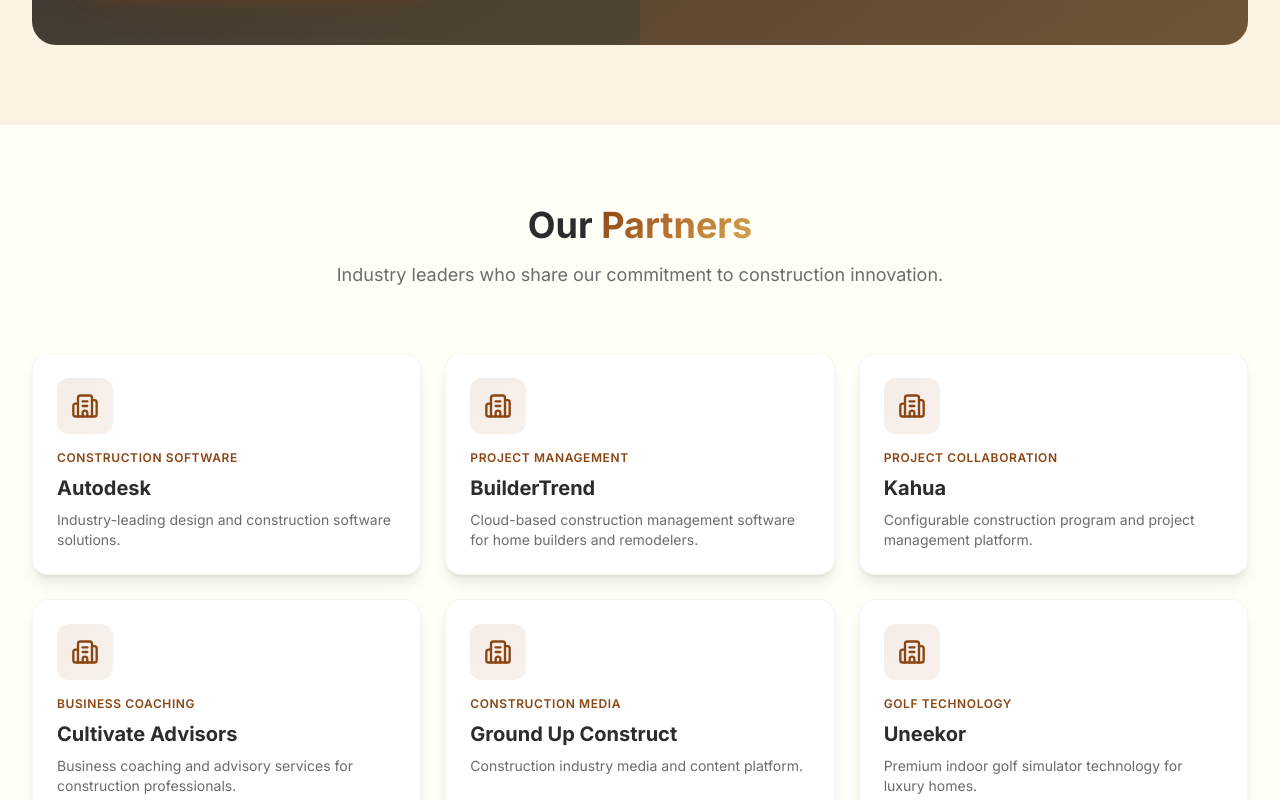
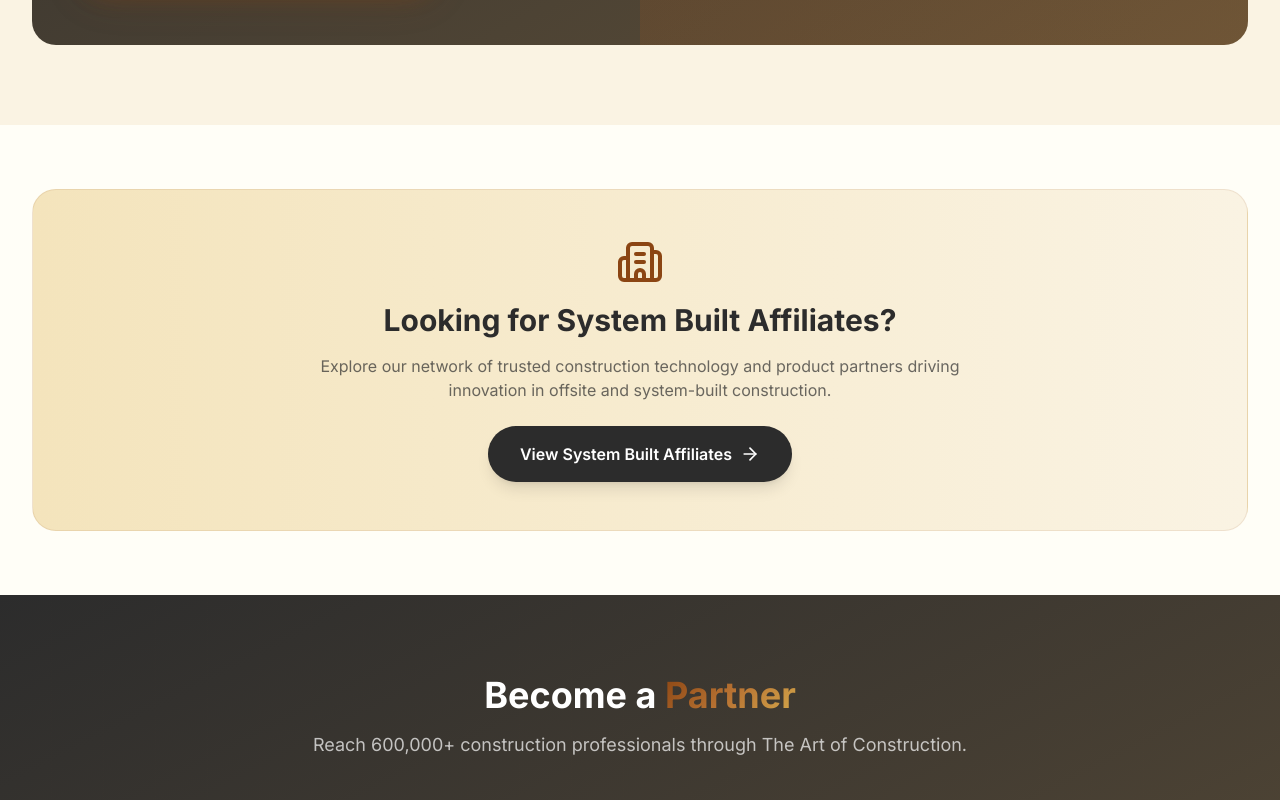
Before and after one commit to HummingAgent/aoc-website, a Next.js app: page /partners in a window 1280 px wide. Shown: the part 1320-2120 px from the top of the page. Built offline with nearby package versions, Linux system fonts and the light colour scheme; a web font is replaced by a local one.

Commit message:
Simplify Partners page - HummingAgent + sponsorship tiers, link to System Built

```diff
--- a/src/app/partners/page.tsx
+++ b/src/app/partners/page.tsx
@@ -33,39 +33,6 @@
   },
   website: "https://hummingagent.ai",
 };
-
-const partners = [
-  {
-    name: "Autodesk",
-    category: "Construction Software",
-    description: "Industry-leading design and construction software solutions.",
-  },
-  {
-    name: "BuilderTrend",
-    category: "Project Management",
-    description: "Cloud-based construction management software for home builders and remodelers.",
-  },
-  {
-    name: "Kahua",
-    category: "Project Collaboration",
-    description: "Configurable construction program and project management platform.",
-  },
-  {
-    name: "Cultivate Advisors",
-    category: "Business Coaching",
-    description: "Business coaching and advisory services for construction professionals.",
-  },
-  {
-    name: "Ground Up Construct",
-    category: "Construction Media",
-    description: "Construction industry media and content platform.",
-  },
-  {
-    name: "Uneekor",
-    category: "Golf Technology",
-    description: "Premium indoor golf simulator technology for luxury homes.",
-  },
-];
 
 const sponsorshipTiers = [
   {
@@ -229,49 +196,31 @@
         </div>
       </section>
 
-      {/* Other Partners */}
-      <section className="py-20 bg-cream">
+      {/* System Built Affiliates CTA */}
+      <section className="py-16 bg-cream">
         <div className="mx-auto max-w-7xl px-4 sm:px-6 lg:px-8">
           <motion.div
             initial={{ opacity: 0, y: 20 }}
             whileInView={{ opacity: 1, y: 0 }}
             transition={{ duration: 0.6 }}
             viewport={{ once: true }}
-            className="text-center mb-16"
+            className="bg-gradient-to-r from-sand to-sand-light rounded-3xl p-8 md:p-12 text-center border border-rust/10"
           >
-            <h2 className="text-3xl md:text-4xl font-bold text-charcoal font-playfair mb-4">
-              Our <span className="text-gradient">Partners</span>
+            <Building2 className="w-12 h-12 text-rust mx-auto mb-4" />
+            <h2 className="text-2xl md:text-3xl font-bold text-charcoal font-playfair mb-4">
+              Looking for System Built Affiliates?
             </h2>
-            <p className="text-lg text-charcoal/70 max-w-2xl mx-auto">
-              Industry leaders who share our commitment to construction innovation.
+            <p className="text-charcoal/70 max-w-2xl mx-auto mb-6">
+              Explore our network of trusted construction technology and product partners driving innovation in offsite and system-built construction.
             </p>
+            <Link
+              href="/system-built"
+              className="inline-flex items-center gap-2 px-8 py-4 bg-charcoal text-white font-semibold rounded-full hover:bg-rust transition-colors shadow-lg"
+            >
+              View System Built Affiliates
+              <ArrowRight className="w-5 h-5" />
+            </Link>
           </motion.div>
-
-          <div className="grid md:grid-cols-2 lg:grid-cols-3 gap-6">
-            {partners.map((partner, index) => (
-              <motion.div
-                key={partner.name}
-                initial={{ opacity: 0, y: 20 }}
-                whileInView={{ opacity: 1, y: 0 }}
-                transition={{ duration: 0.5, delay: index * 0.1 }}
-                viewport={{ once: true }}
-                className="bg-white rounded-2xl p-6 shadow-lg border border-rust/5 hover:shadow-xl transition-shadow card-lift"
-              >
-                <div className="w-14 h-14 bg-gradient-to-br from-rust/10 to-copper/10 rounded-xl mb-4 flex items-center justify-center">
-                  <Building2 className="w-7 h-7 text-rust" />
-                </div>
-                <div className="text-xs text-rust font-semibold uppercase tracking-wider mb-2">
-                  {partner.category}
-                </div>
-                <h3 className="text-xl font-bold text-charcoal font-playfair mb-2">
-                  {partner.name}
-                </h3>
-                <p className="text-charcoal/70 text-sm">
-                  {partner.description}
-                </p>
-              </motion.div>
-            ))}
-          </div>
         </div>
       </section>
 
```
